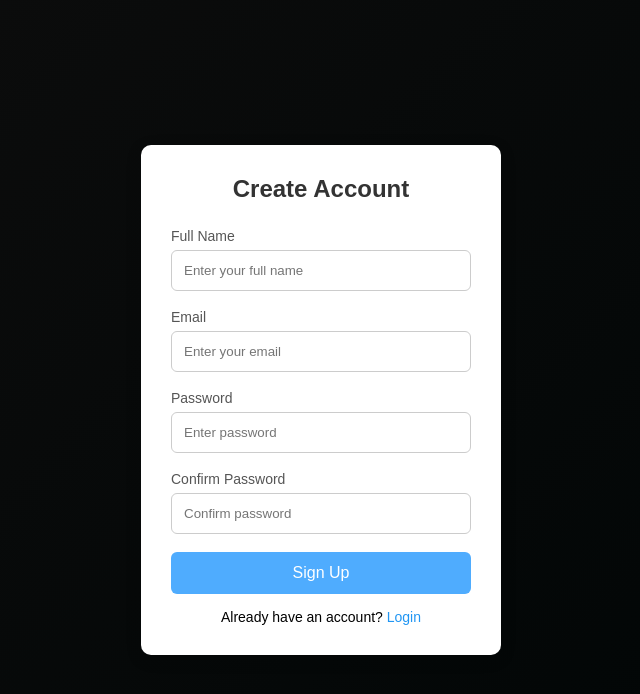
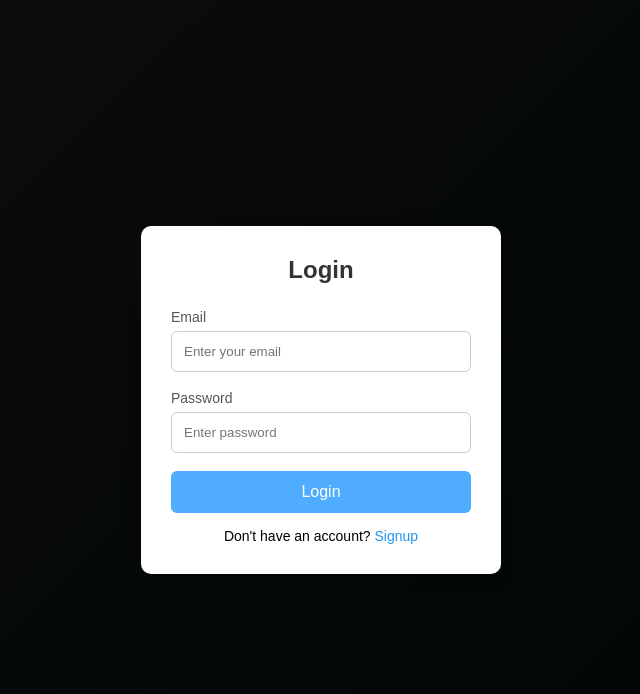
Before and after one commit to sibajit1176/login-signup, a plain HTML site: page view/signup.html in a window 1280 px wide. Both pictures are taken after a click on the link "Login". Shown: the whole page, without its empty margins (319-959 px from the left). Drawn offline with nearby package versions, Linux system fonts and the light colour scheme.

Commit message:
login form

```diff
--- a/view/script.js
+++ b/view/script.js
@@ -1,4 +1,23 @@
 const signupForm=document.querySelector('.signup-form')
+const loginLink = document.querySelector('#loginLink');
+const signupLink = document.querySelector('#signupLink');
+
+const signupContainer = document.querySelector('.signup-container');
+const loginContainer = document.querySelector('#loginContainer');
+
+loginLink.addEventListener('click', (e) => {
+    e.preventDefault();
+
+    signupContainer.style.display = 'none';
+    loginContainer.style.display = 'block';
+});
+
+signupLink.addEventListener('click', (e) => {
+    e.preventDefault();
+
+    signupContainer.style.display = 'block';
+    loginContainer.style.display = 'none';
+});
 
 signupForm.addEventListener('submit',(e)=>{
     e.preventDefault()
--- a/view/signup.html
+++ b/view/signup.html
@@ -1,11 +1,13 @@
 <!DOCTYPE html>
 <html lang="en">
+
 <head>
     <meta charset="UTF-8" />
     <meta name="viewport" content="width=device-width, initial-scale=1.0" />
     <title>Sign Up Page</title>
     <link rel="stylesheet" href="style.css" />
 </head>
+
 <body>
 
     <div class="signup-container">
@@ -14,33 +16,59 @@
 
             <div class="input-group">
                 <label for="inputName">Full Name</label>
-        <input type="text" placeholder="Enter your full name" required id="inputName"/>
+                <input type="text" placeholder="Enter your full name" required id="inputName" />
             </div>
 
             <div class="input-group">
                 <label for="email">Email</label>
-        <input type="email" placeholder="Enter your email" required id="inputEmail"/>
+                <input type="email" placeholder="Enter your email" required id="inputEmail" />
             </div>
 
             <div class="input-group">
                 <label for="pass">Password</label>
-        <input type="password" placeholder="Enter password" required id="pass"/>
+                <input type="password" placeholder="Enter password" required id="pass" />
             </div>
 
             <div class="input-group">
                 <label for="cpass">Confirm Password</label>
-        <input type="password" placeholder="Confirm password" required id="cpass"/>
+                <input type="password" placeholder="Confirm password" required id="cpass" />
             </div>
 
             <button type="submit">Sign Up</button>
 
             <p class="login-text">
                 Already have an account?
-        <a href="#">Login</a>
+                <a href="#" id="loginLink">Login</a>
             </p>
         </form>
+    </div>
+    <div class="signup-container" id="loginContainer" style="display: none;">
+
+        <form class="signup-form">
+            <h2>Login</h2>
+
+            <div class="input-group">
+                <label for="loginEmail">Email</label>
+                <input type="email" placeholder="Enter your email" required id="loginEmail" />
+            </div>
+
+            <div class="input-group">
+                <label for="loginPass">Password</label>
+                <input type="password" placeholder="Enter password" required id="loginPass" />
+            </div>
+
+            <button type="submit">Login</button>
+
+            <p class="login-text">
+                Don't have an account?
+                <a href="#" id="signupLink">Signup</a>
+            </p>
+
+        </form>
+
     </div>
     <script src="https://cdn.jsdelivr.net/npm/axios/dist/axios.min.js"></script>
     <script src="./script.js"></script>
 </body>
+
 </html>
```
Lines whose indentation alone changed are shown as unchanged.
